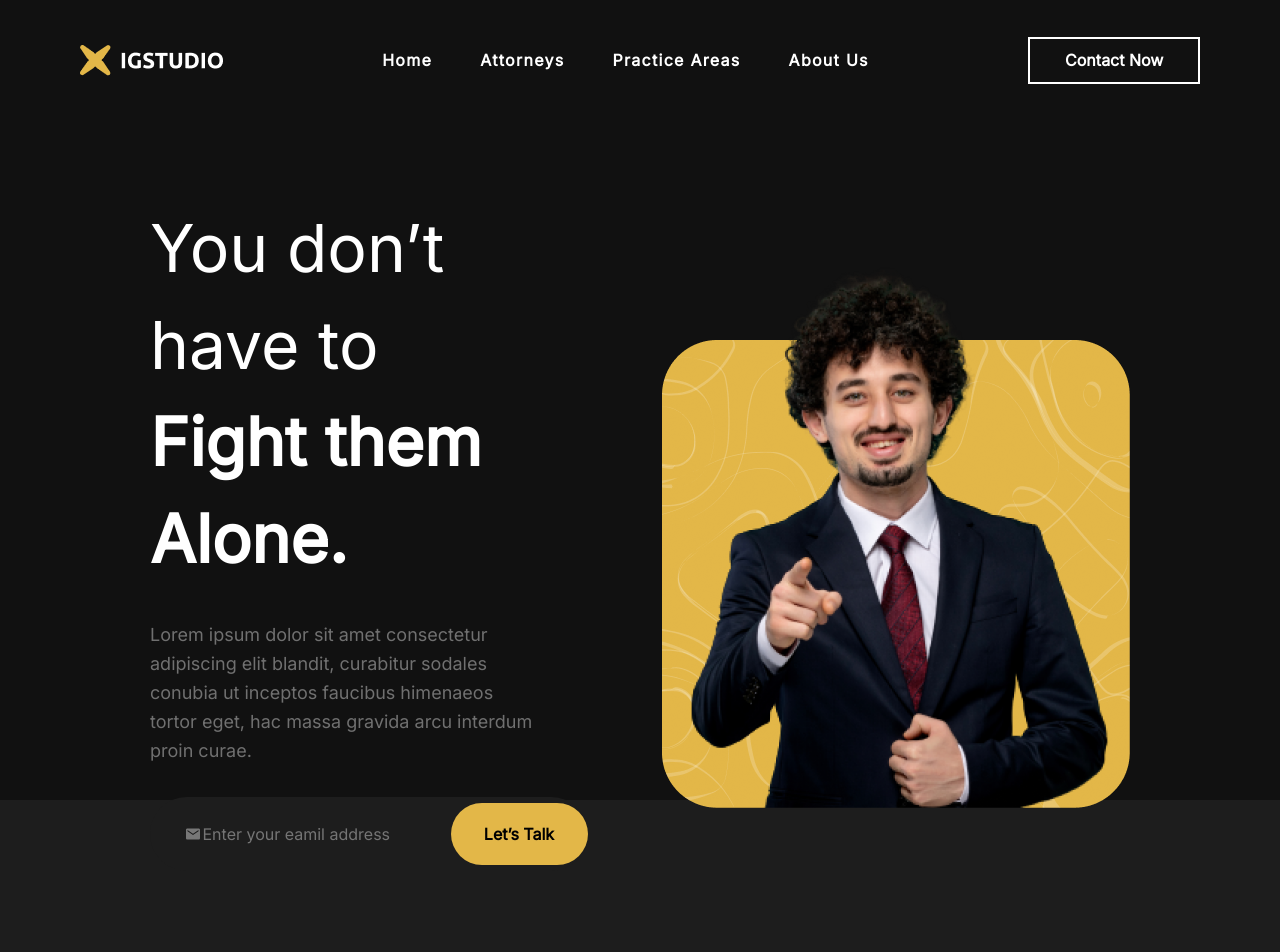
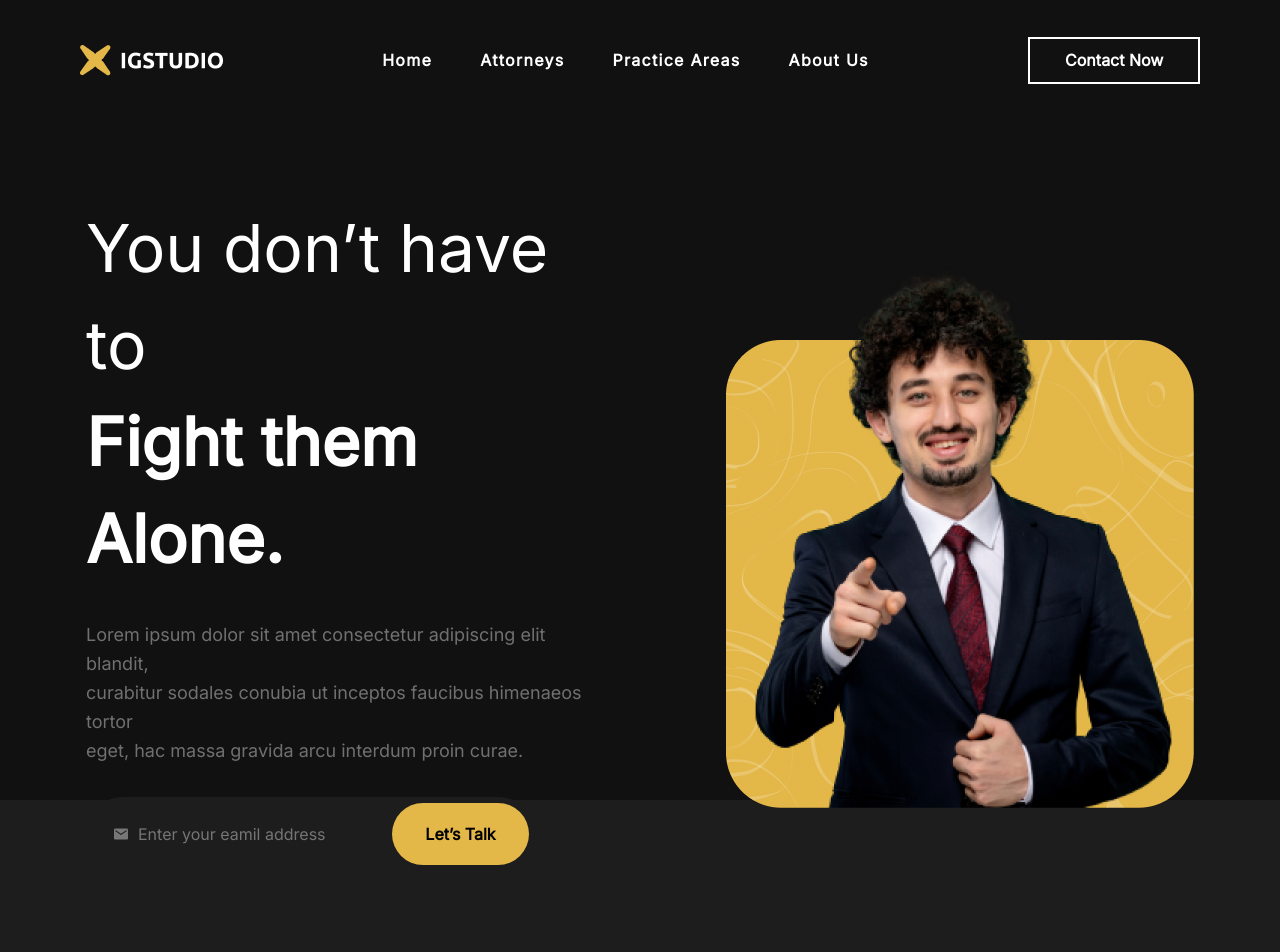
Before and after one commit to sauravburjwal/Law-Firm, a React (Vite) app: page / in a window 1280 px wide. Shown: the top 952 px of the page. Built offline with nearby package versions, Linux system fonts and the light colour scheme.

Commit message:
fix-some-css-bugs

```diff
--- a/src/Components/HeroSection/HeroSection.css
+++ b/src/Components/HeroSection/HeroSection.css
@@ -12,7 +12,7 @@
 }
 
 .hero-section-text-container {
-  width: 30%;
+  width: 40%;
   height: 100%;
   display: flex;
   flex-direction: column;
@@ -47,14 +47,21 @@
   text-align: left;
 }
 
+.mail-section div {
+  display: flex;
+  align-items: center;
+  justify-content: center;
+}
+
 .mail-section {
   background-color: var(--css-black-secondary);
-  width: 438px;
+  min-width: 438px;
   height: 74px;
   display: flex;
   align-items: center;
-  justify-content: center;
-  gap: 12px;
+  padding-right: 6px;
+  justify-content: space-between;
+  gap: 18px;
   border-radius: 43px;
   position: relative;
 }
@@ -62,7 +69,7 @@
 .mail-icon {
   position: absolute;
   color: var(--css-grey-secondary);
-  left: 8%;
+  left: 6%;
 }
 
 .mail-section input {
--- a/src/Components/HeroSection/HeroSection.jsx
+++ b/src/Components/HeroSection/HeroSection.jsx
@@ -12,11 +12,14 @@ const HeroSection = () => {
           </h1>
           <p>
             Lorem ipsum dolor sit amet consectetur adipiscing elit blandit,
+            <br />
             curabitur sodales conubia ut inceptos faucibus himenaeos tortor
+            <br />
             eget, hac massa gravida arcu interdum proin curae.
           </p>
           <div>
             <form className="mail-section">
+              <div>
                 <div className="mail-icon">
                   <IoMdMail />
                 </div>
@@ -26,6 +29,7 @@ const HeroSection = () => {
                   placeholder="Enter your eamil address"
                   required
                 />
+              </div>
 
               <button type="submit" className="btn btn-primary">
                 Let’s Talk
--- a/src/Components/SubscriptionSection/SubscriptionSection.css
+++ b/src/Components/SubscriptionSection/SubscriptionSection.css
@@ -18,7 +18,7 @@
   gap: 2rem;
 }
 
-.subscription-section div h2 {
+.subscription-container h2 {
   color: var(--css-white);
   font-size: 55px;
   font-weight: 500;
--- a/src/Components/TestimonialSection/TestimonialSection.css
+++ b/src/Components/TestimonialSection/TestimonialSection.css
@@ -7,7 +7,7 @@
 }
 
 .testimonial-heading-container {
-  width: 60%;
+  width: 70%;
   color: var(--css-white);
   display: flex;
   align-items: self-end;
@@ -48,7 +48,7 @@
 }
 
 .testimonial-card-container {
-  width: 60%;
+  width: 70%;
   display: flex;
   align-items: center;
   justify-content: center;
```
Lines whose indentation alone changed are shown as unchanged.
